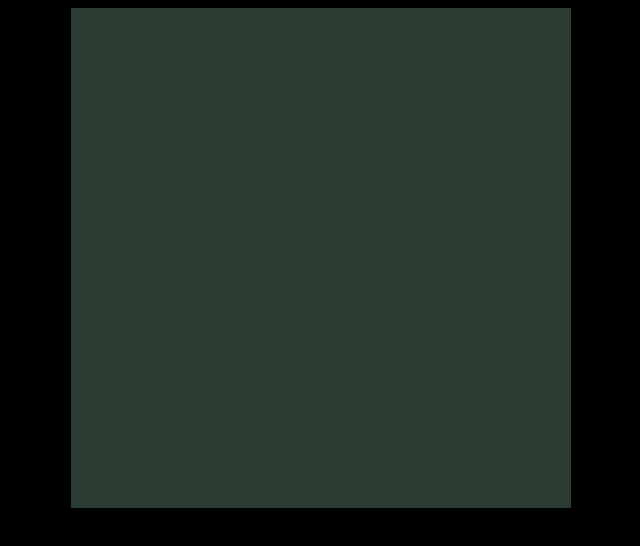
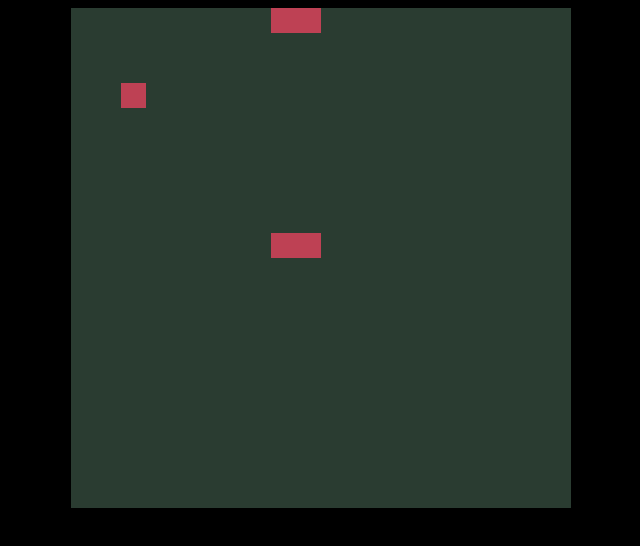
Before and after one commit to Therealajahn/Sass-balloons, a plain HTML site: page index.html in a window 1280 px wide. Shown: the whole page, without its empty margins (319-959 px from the left). Drawn offline with Linux system fonts and the light colour scheme.

Commit message:
reorganized files and changed URLs

```diff
--- a/balloons.scss
+++ b/balloons.scss
@@ -13,6 +13,10 @@ body {
   background: #2a3c31;
 
   display: grid;
-  grid-template-rows: repeat(10,10%);
-  grid-template-columns: repeat(10,10%);
+  grid-template-rows: repeat(20,5%);
+  grid-template-columns: repeat(20,5%);
 }
+
+.pixel{
+  background: #BE4154;
+}
--- a/coordinates.js
+++ b/coordinates.js
@@ -16,10 +16,25 @@ function generateGridAreas(el,length){
             coordinates += '"\n';
             y--;
         }
+        c++;
+    }
+
+    grid.style.gridTemplateAreas = `${coordinates}`;
+    assigncoordinates('pixel',length);
+}
 
 
-        c++;
-    }
-    console.log(coordinates);
-    grid.style.gridTemplateAreas = `${coordinates}`;
+function assigncoordinates(el,length){
+
+    let pixels = document.getElementsByClassName(el);
+
+    Array.from(pixels).forEach(pixel =>{
+        pixel.style.gridArea = randomizeXY(length);
+    })
 }
+
+function randomizeXY(length){
+    let randomX =  Math.floor(Math.random() * length) - (length / 2 - 1);
+    let randomY =  Math.floor(Math.random() * length) - (length / 2 - 1);
+    return `x${randomX}y${randomY}`;
+}
--- a/index.html
+++ b/index.html
@@ -13,14 +13,14 @@
     <body>
 
         <div class='test'>
-            <div class='pixel 1'></div>
-            <div class='pixel 2'></div>
-            <div class='pixel 3'></div>
-            <div class='pixel 4'></div>
-            <div class='pixel 5'></div>
-            <div class='pixel 6'></div>
+            <div class='pixel one'></div>
+            <div class='pixel two'></div>
+            <div class='pixel three'></div>
+            <div class='pixel four'></div>
+            <div class='pixel five'></div>
+            <div class='pixel six'></div>
         </div>
-        <script src="balloons.js" async defer></script>
+        <script src="text.js" async defer></script>
         <script src="coordinates.js" async defer></script>
     </body>
 </html>
```
Also changed, not shown: balloons.css, text.js (renamed from balloons.js), 2 other files.
